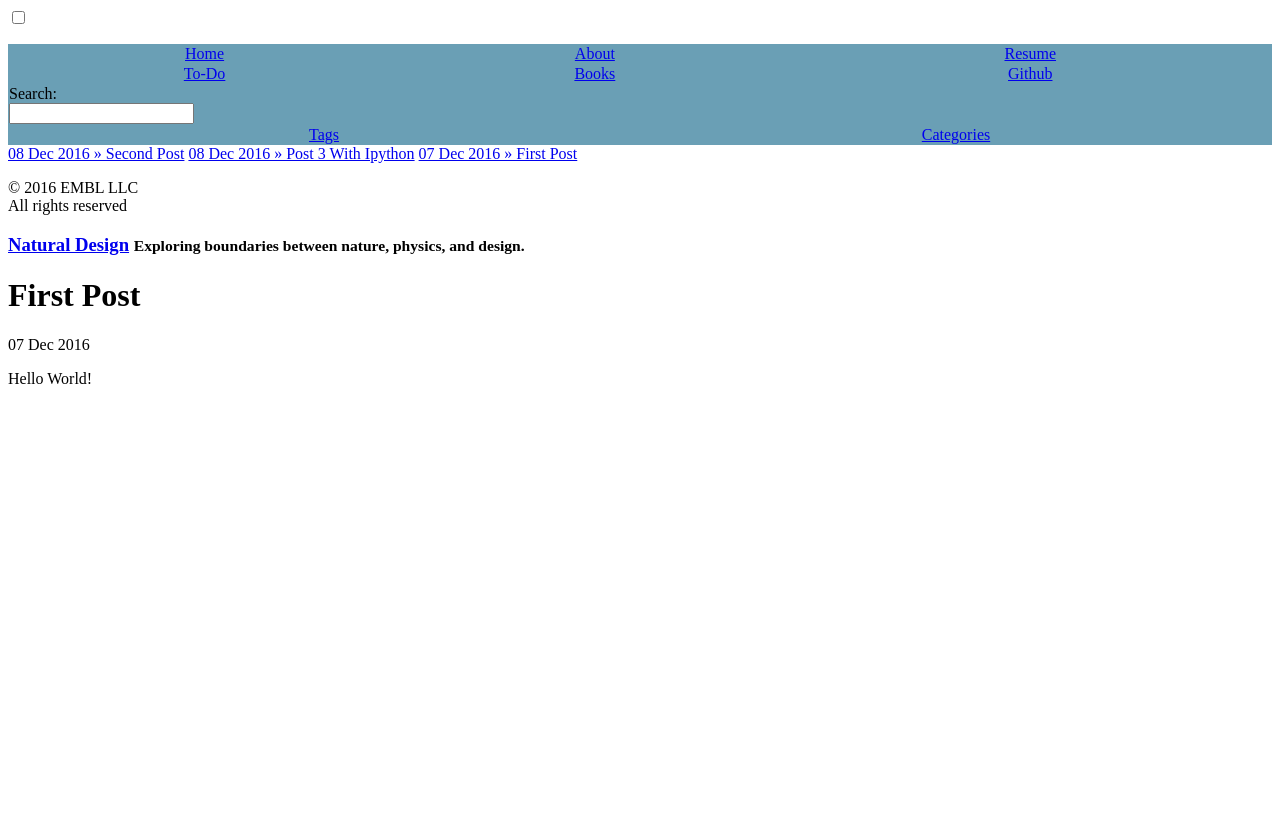
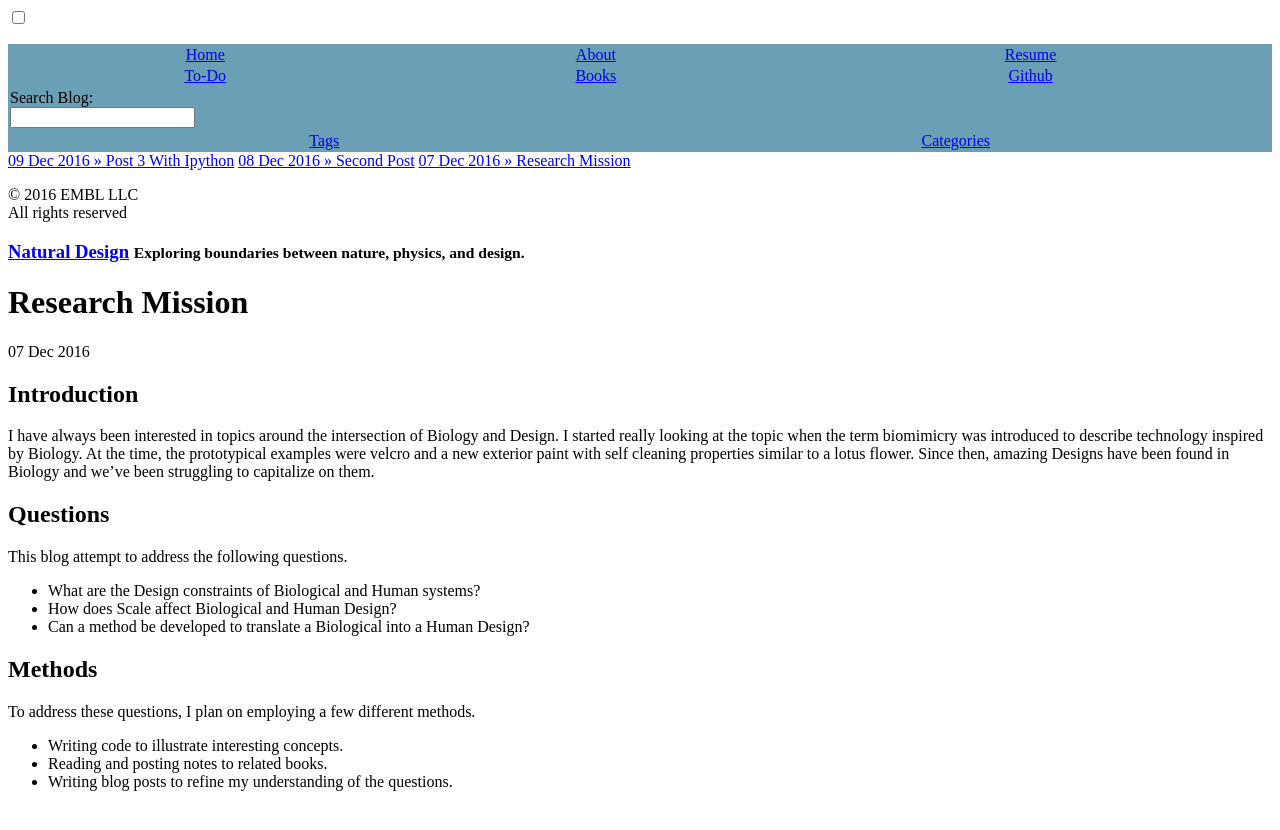
Before and after one commit to stembl/stembl.github.io, a Jekyll site: the page built from _posts/2016-12-07-first-post.md, in a window 1280 px wide. Shown: the top 830 px of the page. Built offline with Jekyll 4.4.1, drawn with Linux system fonts in a browser that asks for light colours; comment, search, counter and statistics services are not loaded.

Commit message:
1st post, side mod

```diff
--- a/_includes/sidebar.html
+++ b/_includes/sidebar.html
@@ -18,12 +18,14 @@
   <nav class="sidebar-nav">
     <div class="sidebar-nav-item">
 		<style>
-		table, tr, td{border-collapse:collapse;
-					  background-color:#6a9fb5;}
+		table, tr, td, th{border-collapse:collapse;
+					  background-color:#6a9fb5;
+					  border: 1px solid #6a9fb5;}
 		</style>
+
 		<table style="text-align:center;" width=100%>
 	  		<tr>
-	    	<td style="background-color:#6a9fb5;"><a href="/">Home</a></td>
+	    	<td><a href="/">Home</a></td>
 			<td style="background-color:#6a9fb5;"><a href="http://steve.embletonblog.com" target="_blank">About</a></td>
 			<td style="background-color:#6a9fb5;"><a href="/resume/">Resume</a></td>
 	 		</tr>
@@ -33,12 +35,14 @@
 			<td><a href="http://github.com/stembl">Github</a>
 	 		</tr>
 		</table>
+
 		<table width=100%;>
 			<tr>
-		<td style="background-color:#6a9fb5;">Search: <form onsubmit="search_google()" ><input type="text" id="google-search"></form>
+			<td style="background-color:#6a9fb5;">Search Blog: <form onsubmit="search_google()" ><input type="text" id="google-search"></form>
 			</td>
 			</tr>
 		</table>
+
 		<table style="text-align:center;" width=100%;>
 			<tr>
 			<td style="background-color:#6a9fb5;" width=50%><a href="/tag/">Tags</a></td>
--- a/_posts/2016-12-07-first-post.md
+++ b/_posts/2016-12-07-first-post.md
@@ -1,8 +1,26 @@
 ---
 layout: post
 published: true
-title: First Post
-category: Test
-tags: [first-post, test]
+title: Research Mission
+category: blog
+tags: goals
 ---
-Hello World!
+## Introduction
+
+I have always been interested in topics around the intersection of Biology and Design. I started really looking at the topic when the term biomimicry was introduced to describe technology inspired by Biology.  At the time, the prototypical examples were velcro and a new exterior paint with self cleaning properties similar to a lotus flower. Since then, amazing Designs have been found in Biology and we've been struggling to capitalize on them.
+
+## Questions
+
+This blog attempt to address the following questions.
+
+* What are the Design constraints of Biological and Human systems?
+* How does Scale affect Biological and Human Design?
+* Can a method be developed to translate a Biological into a Human Design?
+
+## Methods
+
+To address these questions, I plan on employing a few different methods.
+
+* Writing code to illustrate interesting concepts.
+* Reading and posting notes to related books.
+* Writing blog posts to refine my understanding of the questions.
```
Also changed, not shown: _posts/2016-12-09-post-3-with-ipython.md (renamed from _posts/2016-12-08-post-3-with-ipython.md). Lines whose indentation alone changed are shown as unchanged.
